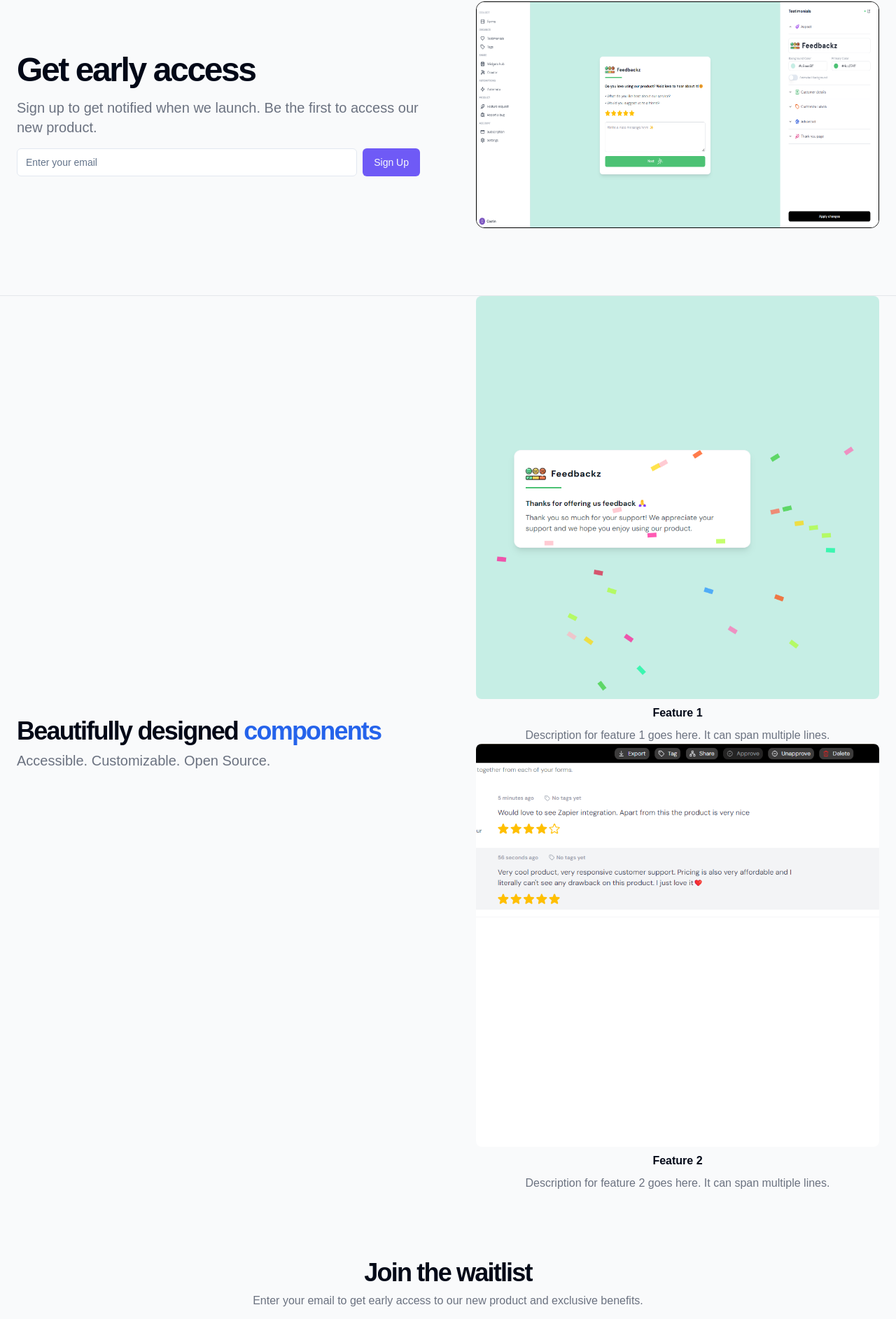
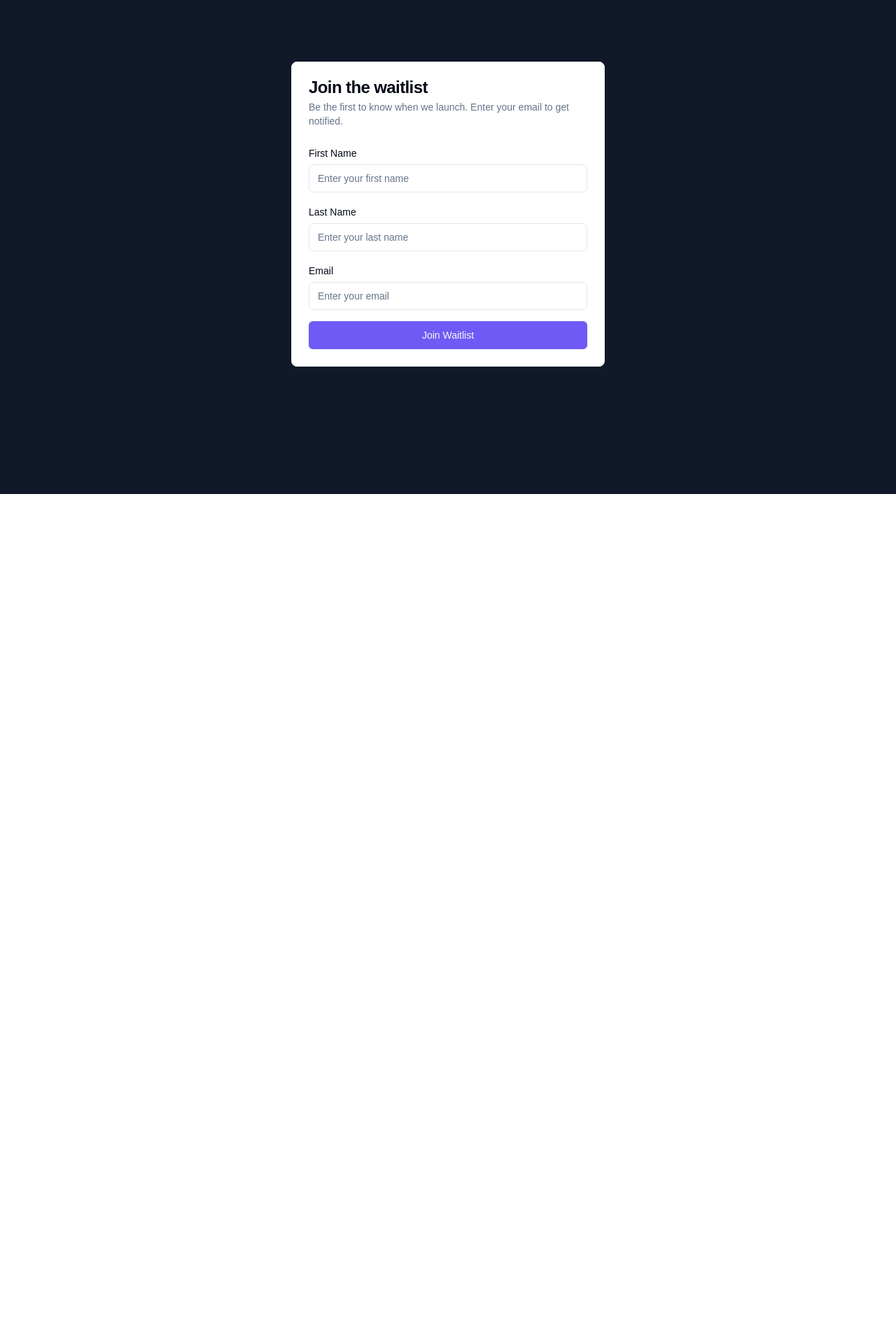
Before and after one commit to costingh/feedback-collector, a Next.js app: page / in a window 1280 px wide. Shown: the part 94-1979 px from the top of the page at 70% size. After the commit the page ends 800 px from the top, so only its background shows below. Built offline with nearby package versions, Linux system fonts and the light colour scheme.

Commit message:
[UPDATE] created waitlist

```diff
--- a/app/(landing)/page.tsx
+++ b/app/(landing)/page.tsx
@@ -2,10 +2,12 @@ import { LandingNavbar } from "@/components/landing-navbar";
 import { LandingHero } from "@/components/landing-hero";
 import { LandingContent } from "@/components/landing-content";
 import Waitlist from "@/components/landing-page/Waitlist";
+import Head from "next/head";
 
 const LandingPage = () => {
   return (
     <div className="h-full ">
+
       {/* <LandingNavbar />
       <LandingHero />
       <LandingContent /> */}
--- /dev/null
+++ b/app/api/email/add-contact/route.ts
@@ -0,0 +1,38 @@
+import { auth } from "@clerk/nextjs/server";
+import { NextResponse } from "next/server";
+import { Resend } from 'resend';
+
+const resend = new Resend(process.env.RESEND_API_KEY);
+
+export async function POST(req: Request) {
+    try {
+        const { userId } = auth();
+        const body = await req.json();
+        const { email, firstName, lastName, audienceId } = body.data;
+
+        if (!userId) {
+            return new NextResponse("Unauthorized", { status: 401 });
+        }
+
+        console.log({
+            email,
+            firstName,
+            lastName,
+            unsubscribed: false,
+            audienceId
+        })
+
+        resend.contacts.create({
+            email,
+            firstName,
+            lastName,
+            unsubscribed: false,
+            audienceId
+        });
+
+        return NextResponse.json({ result: 'Contact created', error: null });
+    } catch (error) {
+        console.error("[TAG_CREATION_ERROR]", error);
+        return new NextResponse("Internal Error", { status: 500 });
+    }
+}
--- a/components/landing-page/Waitlist.tsx
+++ b/components/landing-page/Waitlist.tsx
@@ -1,218 +1,103 @@
-/**
- * v0 by Vercel.
- * @see https://v0.dev/t/HTpf71UBNhz
- * Documentation: https://v0.dev/docs#integrating-generated-code-into-your-nextjs-app
- */
+'use client'
+
+import {
+	Card,
+	CardHeader,
+	CardTitle,
+	CardDescription,
+	CardContent,
+} from "@/components/ui/card";
+import { Label } from "@/components/ui/label";
 import { Input } from "@/components/ui/input";
 import { Button } from "@/components/ui/button";
-import Link from "next/link";
+import axios from "axios";
+import { useState } from "react";
+import { toast } from "sonner";
 
 export default function Waitlist() {
+	const [formData, setFormData] = useState({
+		email: '',
+		firstName: '',
+		lastName: ''
+	})
+
+	const addToWaitlist = async () => {
+
+		const response = await axios.post("/api/email/add-contact", {
+			data: {
+				email: formData.email,
+				firstName: formData.firstName,
+				lastName: formData.lastName,
+				audienceId: "82ebb73c-74ea-40bf-ae8a-a62bceaef152"
+			},
+		});
+
+
+
+		if(!response?.data?.error) {
+			toast.success('You are added to the waitlist!')
+			setFormData({
+				email: '',
+				firstName: '',
+				lastName: ''
+			})
+		} else {
+			toast.error('An error occured!')
+		}
+	}
+
+
 	return (
-		<div className="bg-gray-50">
-			<div className="py-12 lg:py-16 xl:py-24">
-				<div className="container px-4 md:px-6">
-					<div className="grid items-center gap-12 lg:grid-cols-2 xl:gap-20">
-						<div className="space-y-4">
-							<h1 className="text-3xl font-bold tracking-tighter sm:text-5xl">
-								Get early access
-							</h1>
-							<p className="text-gray-500 md:text-xl dark:text-gray-400">
-								Sign up to get notified when we launch. Be the
-								first to access our new product.
-							</p>
-							<form className="flex flex-col gap-2 md:flex-row md:gap-4 lg:gap-2">
-								<Input
-									type="email"
-									placeholder="Enter your email"
-									className="max-w-sm md:max-w-none"
-								/>
-								<Button
-									type="submit"
-									className="w-full md:w-auto"
-								>
-									Sign Up
-								</Button>
-							</form>
+		<div className="min-h-[100vh] flex items-center justify-center">
+			<Card className="max-w-md mx-auto ">
+				<CardHeader>
+					<CardTitle>Join the waitlist</CardTitle>
+					<CardDescription>
+						Be the first to know when we launch. Enter your email to
+						get notified.
+					</CardDescription>
+				</CardHeader>
+				<CardContent>
+					<div className="space-y-4">
+						<div className="space-y-1">
+							<Label htmlFor="firstName">First Name</Label>
+							<Input
+								id="firstName"
+								type="text"
+								placeholder="Enter your first name"
+								required
+								value={formData.firstName}
+								onChange={(e) => setFormData(prev => ({...prev, firstName: e.target.value}))}
+							/>
 						</div>
-						<img
-							src="/demo/demo-create-form.png"
-							width="600"
-							// height="336"
-							alt="Hero"
-							className="mx-auto aspect-video overflow-hidden rounded-xl border-[1px] border-[#000]"
-						/>
+						<div className="space-y-1">
+							<Label htmlFor="lastName">Last Name</Label>
+							<Input
+								id="lastName"
+								type="text"
+								placeholder="Enter your last name"
+								required
+								value={formData.lastName}
+								onChange={(e) => setFormData(prev => ({...prev, lastName: e.target.value}))}
+							/>
+						</div>
+						<div className="space-y-1">
+							<Label htmlFor="email">Email</Label>
+							<Input
+								id="email"
+								type="email"
+								placeholder="Enter your email"
+								required
+								value={formData.email}
+								onChange={(e) => setFormData(prev => ({...prev, email: e.target.value}))}
+							/>
+						</div>
+						<Button onClick={addToWaitlist} className="w-full">
+							Join Waitlist
+						</Button>
 					</div>
-				</div>
-			</div>
-			<div className="border-t border-gray-200">
-				<div className="container px-4 md:px-6">
-					<div className="grid gap-12 lg:grid-cols-2 xl:gap-20">
-						<div className="flex flex-col justify-center space-y-2">
-							<h2 className="text-3xl font-bold tracking-tighter sm:text-4xl">
-								Beautifully designed
-								<span className="text-blue-600">
-									{" "}
-									components
-								</span>
-							</h2>
-							<p className="text-gray-500 md:text-xl dark:text-gray-400">
-								Accessible. Customizable. Open Source.
-							</p>
-						</div>
-						<div className="">
-							<div className="flex flex-col items-center space-y-2">
-								<img
-									src="/demo/demo-customize-form.png"
-									width="1200"
-									// height="200"
-									alt="Feature 1"
-									className="aspect-square object-cover rounded-lg overflow-hidden"
-								/>
-								<div className="flex flex-col items-center space-y-2">
-									<h3 className="font-semibold">Feature 1</h3>
-									<p className="text-sm text-center text-gray-500 md:text-base dark:text-gray-400">
-										Description for feature 1 goes here. It
-										can span multiple lines.
-									</p>
-								</div>
-							</div>
-							<div className="flex flex-col items-center space-y-2">
-								<img
-									src="/demo/demo-testimonials-list.png"
-									width="600"
-									// height="200"
-									alt="Feature 2"
-									className="aspect-square object-cover rounded-lg overflow-hidden"
-								/>
-								<div className="flex flex-col items-center space-y-2">
-									<h3 className="font-semibold">Feature 2</h3>
-									<p className="text-sm text-center text-gray-500 md:text-base dark:text-gray-400">
-										Description for feature 2 goes here. It
-										can span multiple lines.
-									</p>
-								</div>
-							</div>
-						</div>
-					</div>
-				</div>
-			</div>
-			<div className="py-12 lg:py-16 xl:py-24">
-				<div className="container flex flex-col items-center px-4 md:px-6 space-y-4">
-					<div className="text-center space-y-2">
-						<h2 className="text-3xl font-bold tracking-tighter sm:text-4xl">
-							Join the waitlist
-						</h2>
-						<p className="text-gray-500 md:text-base dark:text-gray-400">
-							Enter your email to get early access to our new
-							product and exclusive benefits.
-						</p>
-					</div>
-					<form className="flex flex-col gap-2 md:flex-row md:gap-4">
-						<Input
-							type="email"
-							placeholder="Enter your email"
-							className="max-w-sm md:max-w-none"
-						/>
-						<Button type="submit" className="w-full md:w-auto">
-							Sign Up
-						</Button>
-					</form>
-				</div>
-			</div>
-			<div className="bg-gray-900">
-				<div className="container flex flex-col items-center justify-center py-6 text-center md:flex-row md:py-4">
-					<p className="text-sm text-gray-500 md:text-base dark:text-gray-400">
-						&copy; 2024 Feedbackz. All rights reserved.
-					</p>
-					<div className="flex items-center space-x-4 md:ml-auto">
-                        <p className="text-gray-500 hover:text-gray-300 dark:hover:text-gray-400">costin@feedbackz.co</p>
-						{/* <Link
-							href="#"
-							className="text-gray-500 hover:text-gray-300 dark:hover:text-gray-400"
-							prefetch={false}
-						>
-							<TwitterIcon className="w-5 h-5" />
-							<span className="sr-only">Twitter</span>
-						</Link>
-						<Link
-							href="#"
-							className="text-gray-500 hover:text-gray-300 dark:hover:text-gray-400"
-							prefetch={false}
-						>
-							<GithubIcon className="w-5 h-5" />
-							<span className="sr-only">GitHub</span>
-						</Link>
-						<Link
-							href="#"
-							className="text-gray-500 hover:text-gray-300 dark:hover:text-gray-400"
-							prefetch={false}
-						>
-							<DiscIcon className="w-5 h-5" />
-							<span className="sr-only">Discord</span>
-						</Link> */}
-					</div>
-				</div>
-			</div>
+				</CardContent>
+			</Card>
 		</div>
 	);
 }
-
-function DiscIcon(props) {
-	return (
-		<svg
-			{...props}
-			xmlns="http://www.w3.org/2000/svg"
-			width="24"
-			height="24"
-			viewBox="0 0 24 24"
-			fill="none"
-			stroke="currentColor"
-			strokeWidth="2"
-			strokeLinecap="round"
-			strokeLinejoin="round"
-		>
-			<circle cx="12" cy="12" r="10" />
-			<circle cx="12" cy="12" r="2" />
-		</svg>
-	);
-}
-
-function GithubIcon(props) {
-	return (
-		<svg
-			{...props}
-			xmlns="http://www.w3.org/2000/svg"
-			width="24"
-			height="24"
-			viewBox="0 0 24 24"
-			fill="none"
-			stroke="currentColor"
-			strokeWidth="2"
-			strokeLinecap="round"
-			strokeLinejoin="round"
-		>
-			<path d="M15 22v-4a4.8 4.8 0 0 0-1-3.5c3 0 6-2 6-5.5.08-1.25-.27-2.48-1-3.5.28-1.15.28-2.35 0-3.5 0 0-1 0-3 1.5-2.64-.5-5.36-.5-8 0C6 2 5 2 5 2c-.3 1.15-.3 2.35 0 3.5A5.403 5.403 0 0 0 4 9c0 3.5 3 5.5 6 5.5-.39.49-.68 1.05-.85 1.65-.17.6-.22 1.23-.15 1.85v4" />
-			<path d="M9 18c-4.51 2-5-2-7-2" />
-		</svg>
-	);
-}
-
-function TwitterIcon(props) {
-	return (
-		<svg
-			{...props}
-			xmlns="http://www.w3.org/2000/svg"
-			width="24"
-			height="24"
-			viewBox="0 0 24 24"
-			fill="none"
-			stroke="currentColor"
-			strokeWidth="2"
-			strokeLinecap="round"
-			strokeLinejoin="round"
-		>
-			<path d="M22 4s-.7 2.1-2 3.4c1.6 10-9.4 17.3-18 11.6 2.2.1 4.4-.6 6-2C3 15.5.5 9.6 3 5c2.2 2.6 5.6 4.1 9 4-.9-4.2 4-6.6 7-3.8 1.1 0 3-1.2 3-1.2z" />
-		</svg>
-	);
-}
--- a/components/popups/ShareableElement.tsx
+++ b/components/popups/ShareableElement.tsx
@@ -4,6 +4,7 @@ import { CreateWidgetModal } from "../widgets/CreateWidgetModal";
 import RollingWall from "./RollingWall";
 import RatingBadge from "./RatingBadge";
 import SocialStar from "./SocialStar";
+import HeroQuotes from "./HeroQuotes";
 
 function ShareableElement({type}: {type: string}) {
     const [loading, setLoading] = useState({
@@ -34,6 +35,10 @@ function ShareableElement({type}: {type: string}) {
 				{type == 'social_star' && <div style={{transform: 'scale(0.8)'}}>
                     <SocialStar/>
                 </div>}
+
+				{type == 'hero_quotes' && <div style={{transform: 'scale(0.8)'}}>
+                    <HeroQuotes/>
+                </div>}
 			</div>
 			<div className="bottom w-full py-4 px-5">
 				<div className="flex items-center justify-between gap-2 w-full">
@@ -42,6 +47,7 @@ function ShareableElement({type}: {type: string}) {
 						{type == 'rolling_wall' && 'Carousel'}
 						{type == 'rating_badge' && 'Rating Badge'}
 						{type == 'social_star' && 'Social Star'}
+						{type == 'hero_quotes' && 'Hero Quotes'}
 
 					</span>
 
--- a/package.json
+++ b/package.json
@@ -46,6 +46,7 @@
     "react-hook-form": "^7.51.1",
     "react-markdown": "^9.0.1",
     "replicate": "^0.29.1",
+    "resend": "^4.0.0",
     "sonner": "^1.4.41",
     "stripe": "^15.1.0",
     "tailwind-merge": "^2.4.0",
```
Also changed, not shown: app/layout.tsx (+4 -5 lines), components/popups/HeroQuotes.tsx (added, +32 -0 lines), components/popups/Widget.tsx (+6 -1 lines), 1 other file (tests, documents, lock files or other folders).
